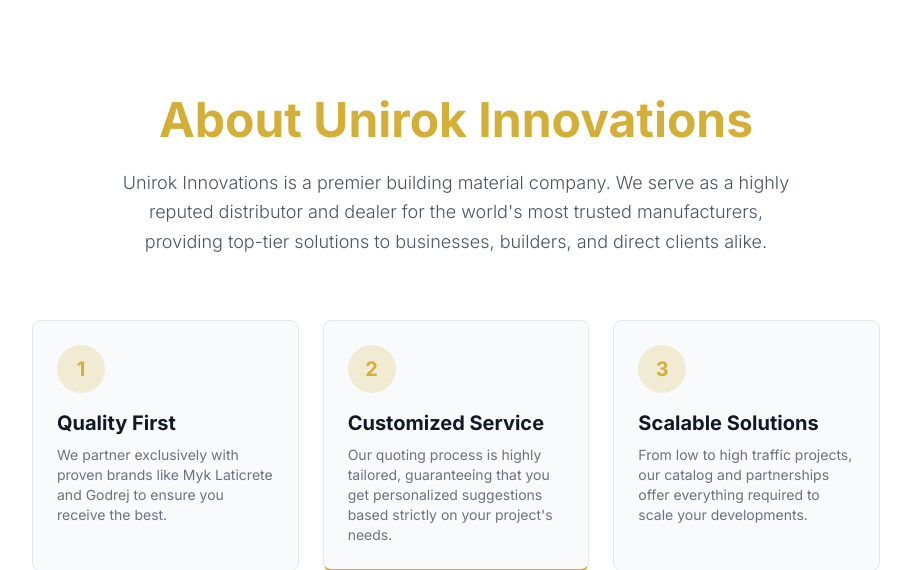
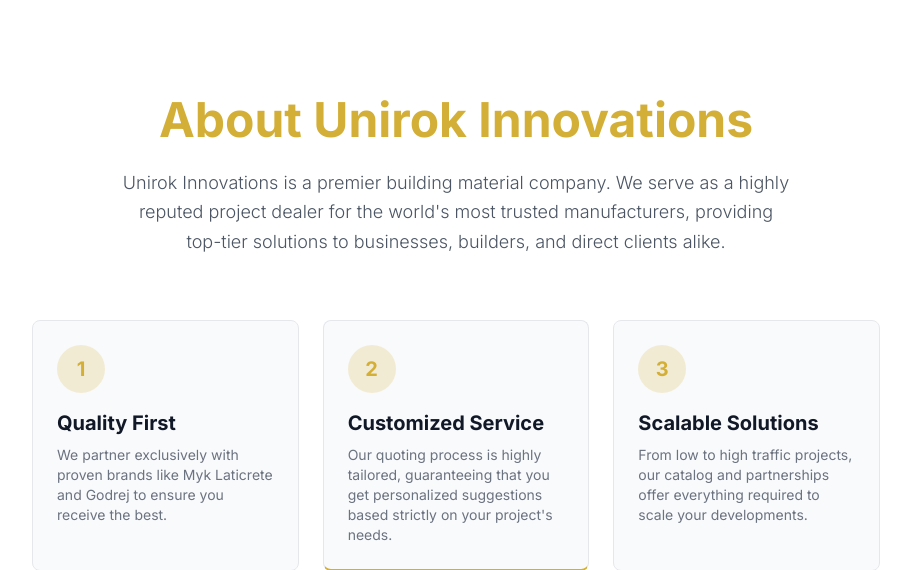
Before and after one commit to unirokinnovations/unirok-innovations, a Flask app: page /about in a window 1280 px wide. Shown: the part 81-651 px from the top of the page, without its empty margins (184-1095 px from the left). Run offline with Flask 3, Linux system fonts and the light colour scheme; some libraries are stand-ins or nearby versions.

Commit message:
Update description of Unirok Innovations

```diff
--- a/templates/about.html
+++ b/templates/about.html
@@ -5,7 +5,7 @@
     <div class="max-w-4xl mx-auto px-6 text-center">
         <h1 class="text-4xl md:text-5xl font-bold mb-6 text-unirokGold">About Unirok Innovations</h1>
         <p class="text-lg text-gray-600 dark:text-gray-400 leading-relaxed font-light mb-10 max-w-2xl mx-auto">
-            Unirok Innovations is a premier building material company. We serve as a highly reputed distributor and dealer for the world's most trusted manufacturers, providing top-tier solutions to businesses, builders, and direct clients alike.
+            Unirok Innovations is a premier building material company. We serve as a highly reputed project dealer for the world's most trusted manufacturers, providing top-tier solutions to businesses, builders, and direct clients alike.
         </p>
 
         <div class="grid grid-cols-1 md:grid-cols-3 gap-6 mt-16 text-left">
```
